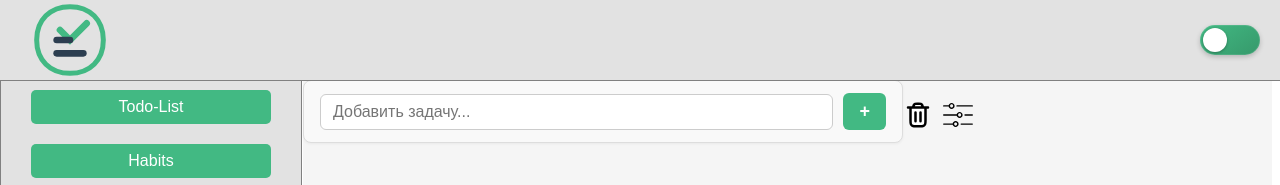
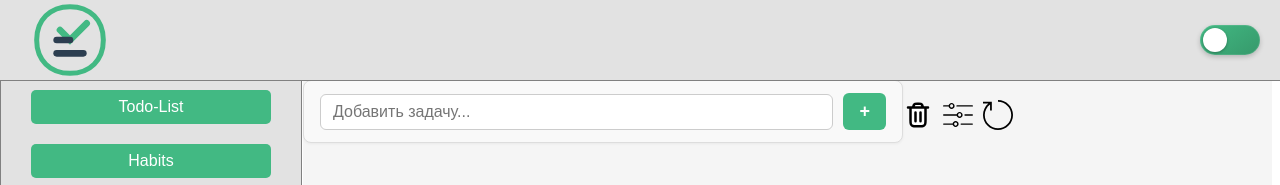
Before and after one commit to DmitryPetrakevich/vue3-Todo-List, a Vue app: page / in a window 1280 px wide. Shown: the top 185 px of the page. Built offline with nearby package versions, Linux system fonts and the light colour scheme.

Commit message:
сделал кнопку удаляющую все выполненные задачи

```diff
--- a/src/App.vue
+++ b/src/App.vue
@@ -17,11 +17,14 @@
         />
 
         <TodosFilter
+        v-if="activeTab === 'todo'"
         @sort="sortTodos"
         />
 
-
-
+        <UpdateTodos
+        v-if="activeTab === 'todo'"
+        @update-todos="updateTodos"
+        />
 
         <DeleteAllTodosWindow
         v-if="showDeleteWindow"
@@ -62,6 +65,7 @@ import NotesView from './components/Notes/NotesView.vue';
 import DeleteAllTodos from './components/DeleteAllTodos.vue';
 import DeleteAllTodosWindow from './components/DeleteAllTodosWindow.vue';
 import TodosFilter from './components/TodosFilter.vue';
+import UpdateTodos from './components/UpdateTodos.vue';
 
 
 export default {
@@ -75,6 +79,7 @@ export default {
     DeleteAllTodos,
     DeleteAllTodosWindow,
     TodosFilter,
+    UpdateTodos,
   },
 
   data() {
@@ -138,18 +143,22 @@ export default {
      sortTodos(optionId) {
       switch (optionId) {
         case 1: // По приоритету ↑
-        this.todos.sort((a, b) => a.priority.localeCompare(b.priority));
+          this.todos.sort((a, b) => a.priority.localeCompare(b.priority, 'en'));
           break;
         case 2: // По приоритету ↓
-        this.todos.sort((a, b) => b.priority.localeCompare(a.priority));
+          this.todos.sort((a, b) => b.priority.localeCompare(a.priority, 'en'));
           break;
         case 3: // По алфавиту ↑
-        this.todos.sort((a, b) => a.title.localeCompare(b.title));
+          this.todos.sort((a, b) => a.title.localeCompare(b.title, 'en'));
           break;
         case 4: // По алфавиту ↓
-        this.todos.sort((a, b) => b.title.localeCompare(a.title));
+          this.todos.sort((a, b) => b.title.localeCompare(a.title, 'en'));
           break;
       }
+    },
+
+    updateTodos() {
+      this.todos = this.todos.filter(item => item.completed === false);
     }
   }
 }
--- a/src/components/DeleteAllTodos.vue
+++ b/src/components/DeleteAllTodos.vue
@@ -37,7 +37,7 @@ export default {
     cursor: pointer;
     transition: all 0.3s ease;
 
-    :hover {
+    &:hover {
         color: rgb(187, 0, 0);
         transform: scale(1.1);
     }
--- a/src/components/TodoItem.vue
+++ b/src/components/TodoItem.vue
@@ -66,7 +66,6 @@
         ×
       </button>
     </div>
-
   </div>
 </template>
 
@@ -198,8 +197,8 @@ export default {
 }
 
 .todo-item-input {
-  width: 22px;
-  height: 22px;
+  width: 26px;
+  height: 26px;
   accent-color: #42b983; // делает чекбокс зелёным
   cursor: pointer;
 }
--- /dev/null
+++ b/src/components/UpdateTodos.vue
@@ -0,0 +1,35 @@
+<template>
+  <div class="update-todos">
+    <svg class="update-todos-img" fill="currentColor" width="30px" height="30px" viewBox="0 0 1920 1920" xmlns="http://www.w3.org/2000/svg"
+    @click="$emit('update-todos')"
+    >
+    <path d="M960 0v112.941c467.125 0 847.059 379.934 847.059 847.059 0 467.125-379.934 847.059-847.059 847.059-467.125 0-847.059-379.934-847.059-847.059 0-267.106 126.607-515.915 338.824-675.727v393.374h112.94V112.941H0v112.941h342.89C127.058 407.38 0 674.711 0 960c0 529.355 430.645 960 960 960s960-430.645 960-960S1489.355 0 960 0" fill-rule="evenodd"/>
+</svg>
+
+  </div>
+</template>
+
+<script>
+export default {
+};
+</script>
+
+<style scoped lang="less">
+.update-todos {
+    position: relative;
+    display: inline-block;
+}
+
+.update-todos-img {
+    position: relative;
+    top: 5px;
+    margin-left: 10px;
+    cursor: pointer;
+    transition: color 0.3s ease, transform 0.3s ease;
+
+    &:hover {
+        color: rgb(187, 0, 0);
+        transform: scale(1.1);
+    }
+}
+</style>
```
Also changed, not shown: src/assets/icons/update.svg (added). Lines whose indentation alone changed are shown as unchanged.
